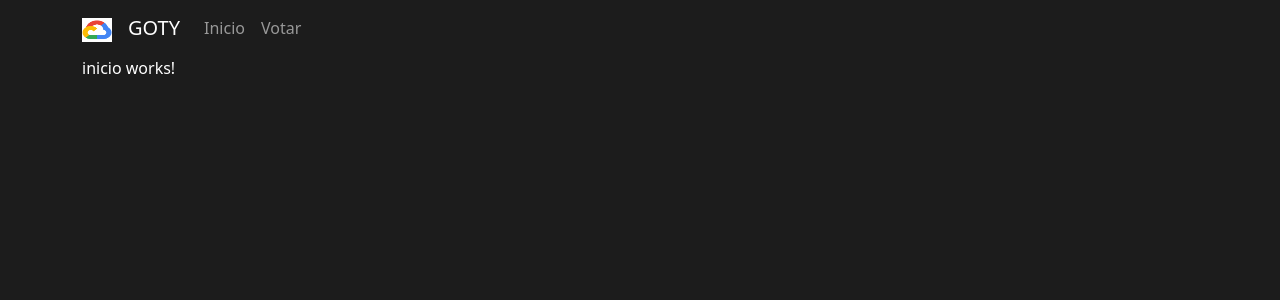
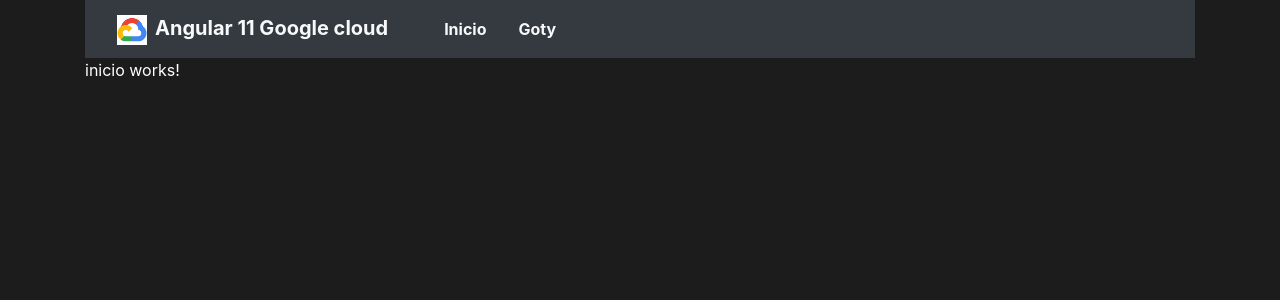
Before and after one commit to santiago-valencia29/gotyFrontendFirestore, an Angular app: page /inicio in a window 1280 px wide. Shown: the top 300 px of the page. Built offline with nearby package versions, Linux system fonts and the light colour scheme.

Commit message:
navbar with togger responsive

```diff
--- a/src/app/components/navbar/navbar.component.html
+++ b/src/app/components/navbar/navbar.component.html
@@ -1,15 +1,23 @@
-<nav class="navbar navbar-expand-lg navbar-dark">
-    <a class="navbar-brand" href="#">
-        <img src="assets/google.png" alt="" width="30" height="24">
+<nav class="navbar navbar-expand-md navbar-light bg-dark">
+    <a class="navbar-brand text-light font-weight-bold px-3" routerLink="/inicio"><img src="assets/google.png" style="width: 30px; height: 30px" /><a class="m-2">Angular 11 Google cloud</a
+    >
   </a>
-    <a class="navbar-brand" href="#">GOTY</a>
-    <div class="collapse navbar-collapse" id="navbarNav">
+        <button type="button" class="navbar-toggler bg-light" data-toggle="collapse" data-target="#nav">
+    <span class="navbar-toggler-icon"></span>
+  </button>
+
+        <div class="collapse navbar-collapse justify-content-between" id="nav">
             <ul class="navbar-nav">
                 <li class="nav-item" routerLinkActive="active">
-                <a class="nav-link" routerLink="/inicio">Inicio</a>
+                    <a routerLink="/inicio" class="nav-link text-light font-weight-bold px-3" role="button" aria-haspopup="true" aria-expanded="false">
+          Inicio
+        </a>
                 </li>
+
                 <li class="nav-item" routerLinkActive="active">
-                <a class="nav-link" routerLink="/goty">Votar</a>
+                    <a routerLink="/goty" class="nav-link text-light font-weight-bold px-3" role="button" aria-haspopup="true" aria-expanded="false">
+          Goty
+        </a>
                 </li>
             </ul>
         </div>
--- a/src/index.html
+++ b/src/index.html
@@ -7,11 +7,16 @@
     <base href="/">
     <meta name="viewport" content="width=device-width, initial-scale=1">
     <link rel="icon" type="image/x-icon" href="favicon.ico">
-    <link href="https://cdn.jsdelivr.net/npm/bootstrap@5.0.0-beta1/dist/css/bootstrap.min.css" rel="stylesheet" integrity="sha384-giJF6kkoqNQ00vy+HMDP7azOuL0xtbfIcaT9wjKHr8RbDVddVHyTfAAsrekwKmP1" crossorigin="anonymous">
+    <!-- importacion CDN -->
+    <link rel="stylesheet" href="https://stackpath.bootstrapcdn.com/bootstrap/4.4.1/css/bootstrap.min.css" integrity="sha384-Vkoo8x4CGsO3+Hhxv8T/Q5PaXtkKtu6ug5TOeNV6gBiFeWPGFN9MuhOf23Q9Ifjh" crossorigin="anonymous">
+    <script src="https://code.jquery.com/jquery-3.4.1.slim.min.js" integrity="sha384-J6qa4849blE2+poT4WnyKhv5vZF5SrPo0iEjwBvKU7imGFAV0wwj1yYfoRSJoZ+n" crossorigin="anonymous"></script>
+    <script src="https://stackpath.bootstrapcdn.com/bootstrap/4.4.1/js/bootstrap.min.js" integrity="sha384-wfSDF2E50Y2D1uUdj0O3uMBJnjuUD4Ih7YwaYd1iqfktj0Uod8GCExl3Og8ifwB6" crossorigin="anonymous"></script>
+    <script src="https://cdn.jsdelivr.net/npm/popper.js@1.16.0/dist/umd/popper.min.js" integrity="sha384-Q6E9RHvbIyZFJoft+2mJbHaEWldlvI9IOYy5n3zV9zzTtmI3UksdQRVvoxMfooAo" crossorigin="anonymous"></script>
 </head>
 
 <body class="container">
     <app-root></app-root>
+
 </body>
 
 </html>
```
Lines whose indentation alone changed are shown as unchanged.
